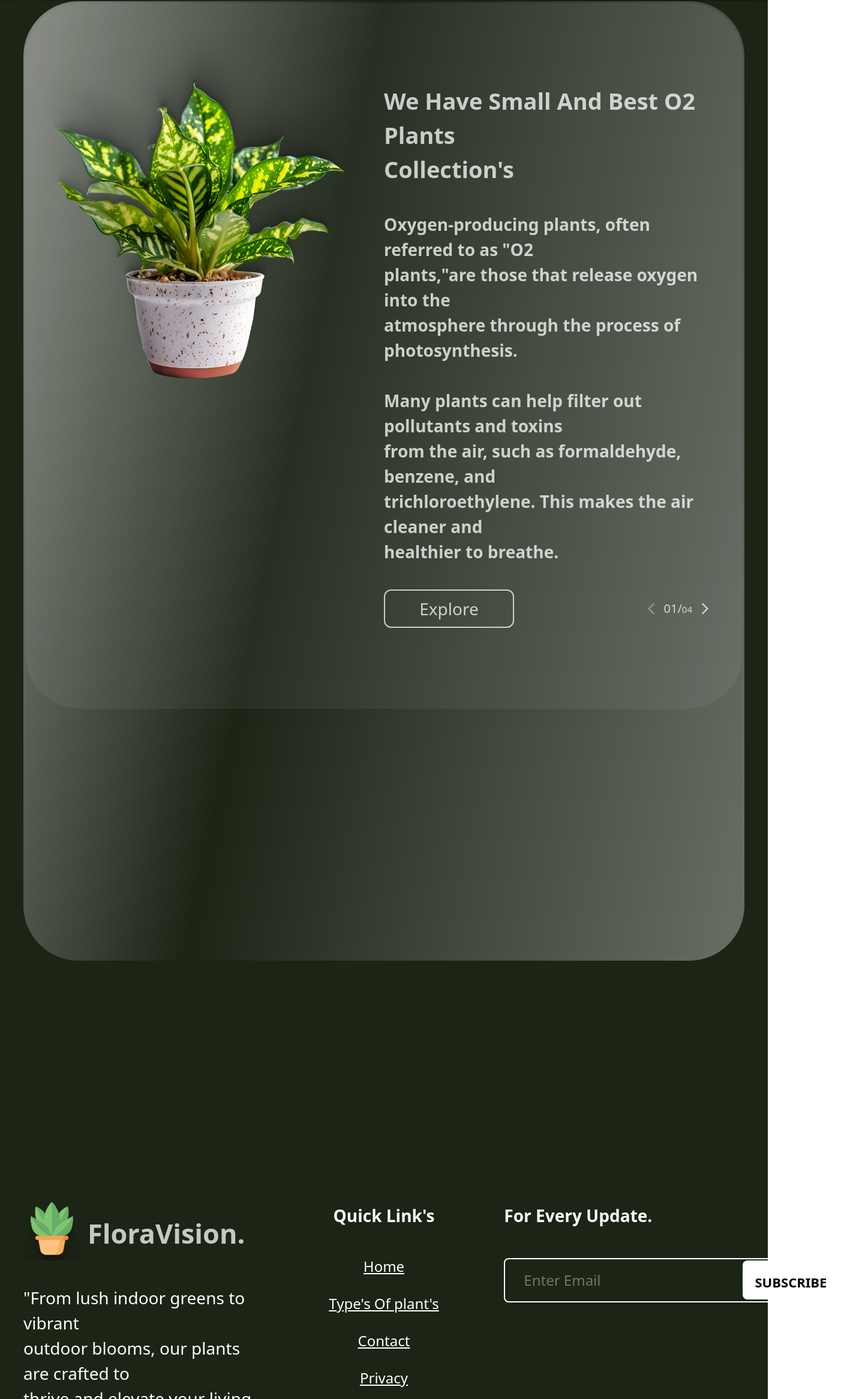
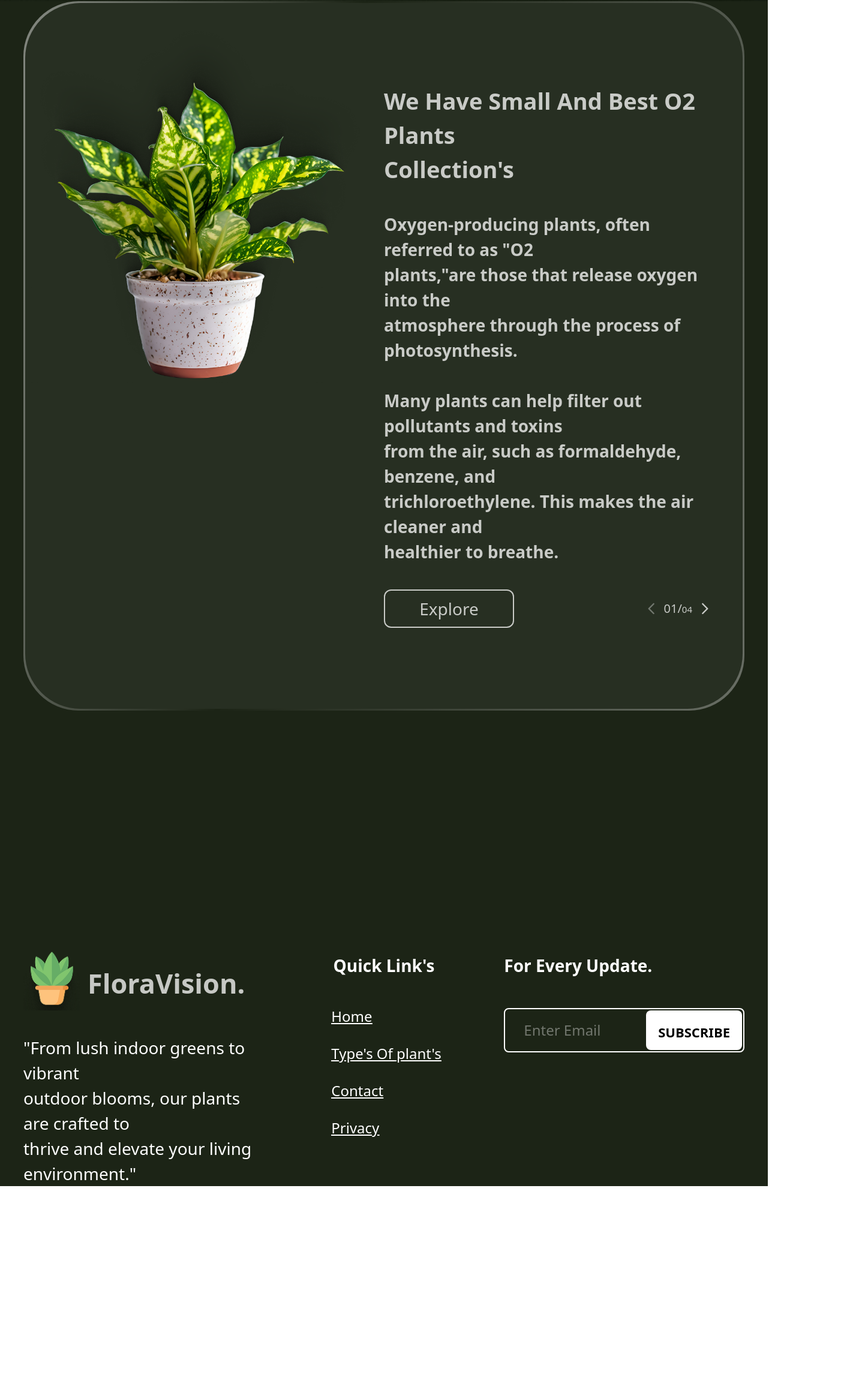
Before and after one commit to bipul-sarkar/floravision, a Next.js app: page / in a window 1280 px wide. Shown: the part 2685-5018 px from the top of the page at 60% size, 1402 px wide, since content can reach past the window. After the commit the page ends 4663 px from the top, so only its background shows below. Built offline with nearby package versions, Linux system fonts and the light colour scheme.

Commit message:
progress

```diff
--- a/src/components/sections/OurBestO2.jsx
+++ b/src/components/sections/OurBestO2.jsx
@@ -6,8 +6,9 @@ import { RxCaretLeft, RxCaretRight } from "react-icons/rx";
 const OurBestO2 = () => {
   return (
     <section className="min-h-screen bg-[#1c2416] px-[39px]">
-      <div className="min-h-[1600px] min-w-[755px] bg-custom-gradient p-[3px] rounded-[92px]">
-        <div className="h-full w-full rounded-[92px] bg-[#FFFFFF0D] grid grid-cols-2 ">
+      <div className=" min-w-[755px] bg-custom-gradient p-[3px] rounded-[92px]">
+        <div className="bg-[#1c2416] h-full w-full rounded-[92px] overflow-hidden">
+        <div className=" bg-white/5 grid grid-cols-2 ">
           <div className="">
             <Image
               src="/assets/BigPlant1.png"
@@ -45,6 +46,7 @@ const OurBestO2 = () => {
             </div>
           </div>
         </div>
+        </div>
       </div>
     </section>
   );
--- a/src/components/ui/Footer.jsx
+++ b/src/components/ui/Footer.jsx
@@ -1,6 +1,12 @@
 import Image from "next/image";
+import Link from "next/link";
 import React from "react";
-
+const Links=[
+  {name:"Home",href:"#"},
+  {name:"Type's Of plant's",href:"#"},
+  {name:"Contact",href:"#"},
+  {name:"Privacy",href:"#"},
+]
 const Footer = () => {
   return (
     <footer className="min-h-[755px] bg-[#1c2416] px-[39px] pt-[404px]">
@@ -26,15 +32,14 @@ const Footer = () => {
           </p>
         </div>
         {/* Quick Links  */}
-        <div className="flex flex-col text-center ">
+        <div className="flex flex-col items-center ">
           <h1 className="text-[28px] font-extrabold text-[#FFFFFF] ">
             Quick Link&apos;s
           </h1>
-          <div className="flex flex-col gap-[26px] pt-[46px] text-[#FFFFFF] text-[24px] font-medium underline">
-            <p>Home</p>
-            <p>Type&apos;s Of plant&apos;s</p>
-            <p>Contact</p>
-            <p>Privacy</p>
+          <div className="flex flex-col gap-[26px] pl-2 pt-[46px] text-[#FFFFFF] text-[24px] font-medium underline">
+            {Links.map((link)=>(
+              <Link key={link.name} href={link.href}>{link.name}</Link>
+            ))}
           </div>
         </div>
 
@@ -43,13 +48,13 @@ const Footer = () => {
           <h1 className="text-[28px] font-extrabold text-[#FFFFFF] text-start">
             For Every Update.
           </h1>
-          <div className="flex border-2 border-[#FFFFFF] gap-1 p-0.5 mt-[50px] h-[74px] w-[562px] rounded-lg">
+          <div className="flex border-2  border-[#FFFFFF] gap-1 p-0.5 mt-[50px] h-[74px]  rounded-lg">
             <input
               type="email"
               placeholder="Enter Email"
-              className="h-full w-full text-[#FFFFFF] text-[24px] py-[22px] pl-[29px] border-transparent outline-none opacity-75 font-medium"
+              className="h-full w-full pl-[29px] text-[#FFFFFF] text-[24px] py-[22px]  border-transparent outline-none opacity-75 font-medium"
             />
-            <button className="h-[64.89px] w-[165.08px] p-5 bg-[#FFFFFF] text-[22px] text-center rounded-lg text-[#000000] uppercase font-bold">
+            <button className=" p-5 bg-[#FFFFFF] text-[22px] text-center rounded-lg text-[#000000] uppercase font-bold">
               SUBSCRIBE
             </button>
           </div>
```
